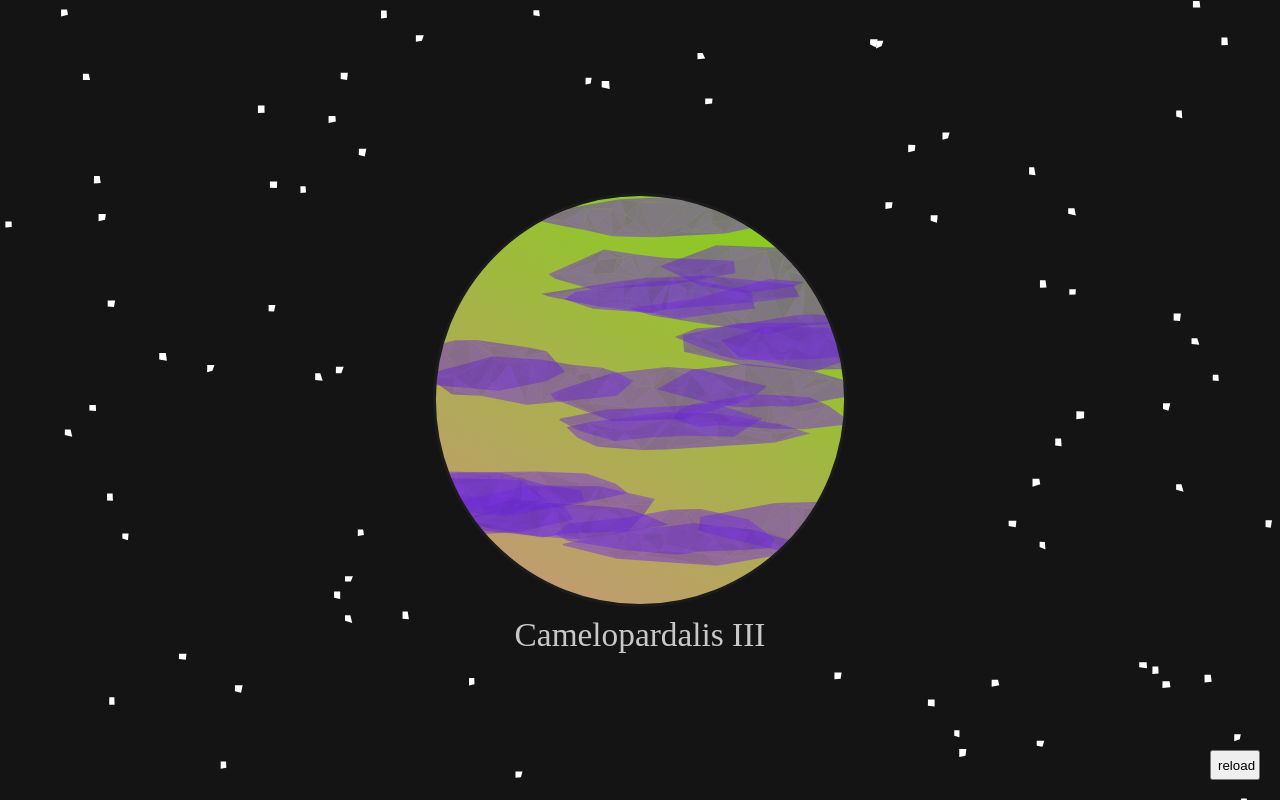
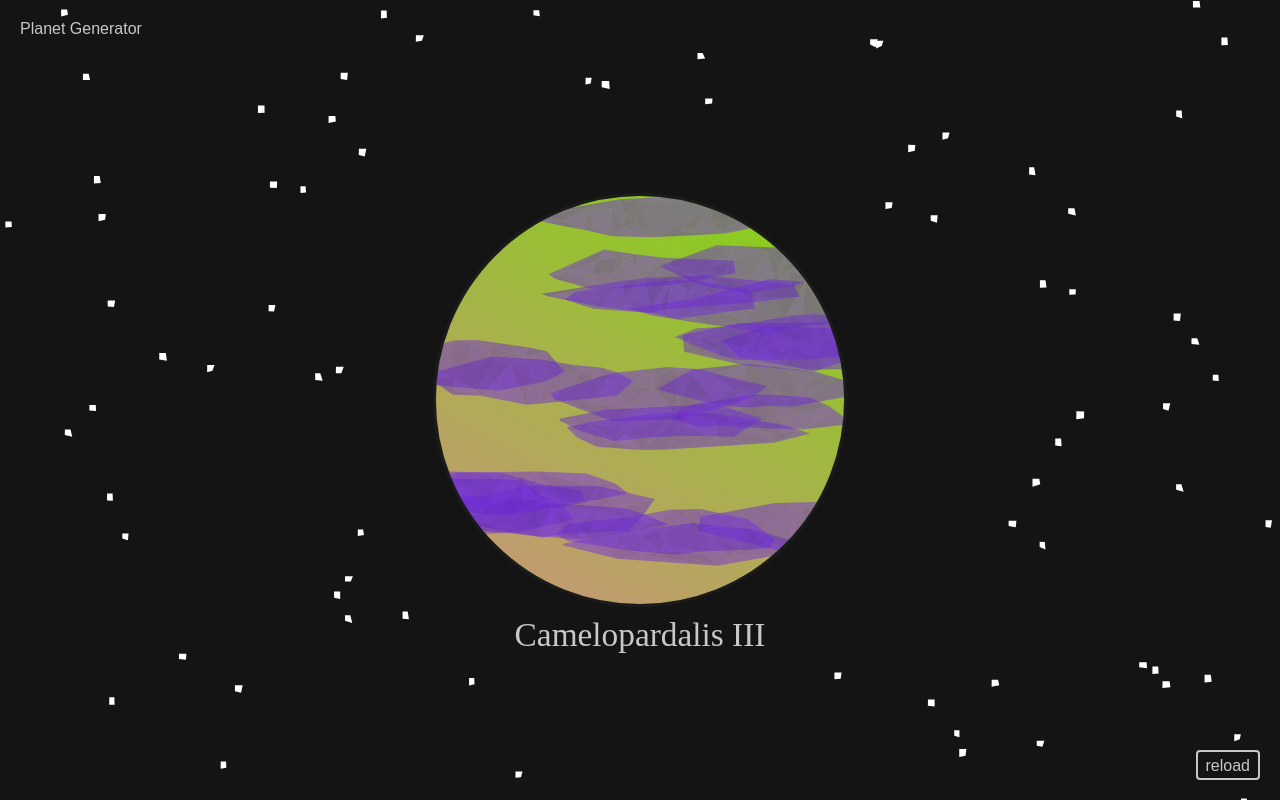
Before and after one commit to chrisshafer/planet-generator, a plain HTML site: page index.html in a window 1280 px wide. Drawn offline with Linux system fonts and the light colour scheme; a web font is replaced by a local one.

Commit message:
Tweaking styles a bit

```diff
--- a/index.html
+++ b/index.html
@@ -39,6 +39,8 @@
         }
 
         body{
+            font-family: 'Orbitron', sans-serif;
+
             margin: 0;
             background-color: #141414;
         }
@@ -56,8 +58,33 @@
             position: fixed;
             right: 20px;
             bottom: 20px;
-            width: 50px;
             height: 30px;
+            padding: 4px 8px 2px 8px;
+            font-family: 'Orbitron', sans-serif;
+
+            font-size: 16px;
+            background-color: #141414;
+            border: 2px solid rgb(200, 200, 200);
+            border-radius: 4px;
+            color: rgb(200, 200, 200);
+
+            outline: none;
+            cursor: pointer;
+
+            transition: border-color 0.2s, color 0.2s;
+        }
+
+        .reload-button:hover{
+            border: 2px solid white;
+            color: white;
+        }
+
+        #title{
+            position: fixed;
+            left: 20px;
+            top: 20px;
+            color: rgb(200, 200, 200);
+
         }
     </style>
 
@@ -67,5 +94,6 @@
     <script type="text/javascript" src="target/scala-2.12/planet-generator-fastopt.js"></script>
     <script type="text/javascript" src="target/scala-2.12/planet-generator-jsdeps.js"></script>
     <script type="text/javascript" src="target/scala-2.12/planet-generator-launcher.js"></script>
+    <div id="title">Planet Generator</div>
 </body>
 </html>
```
